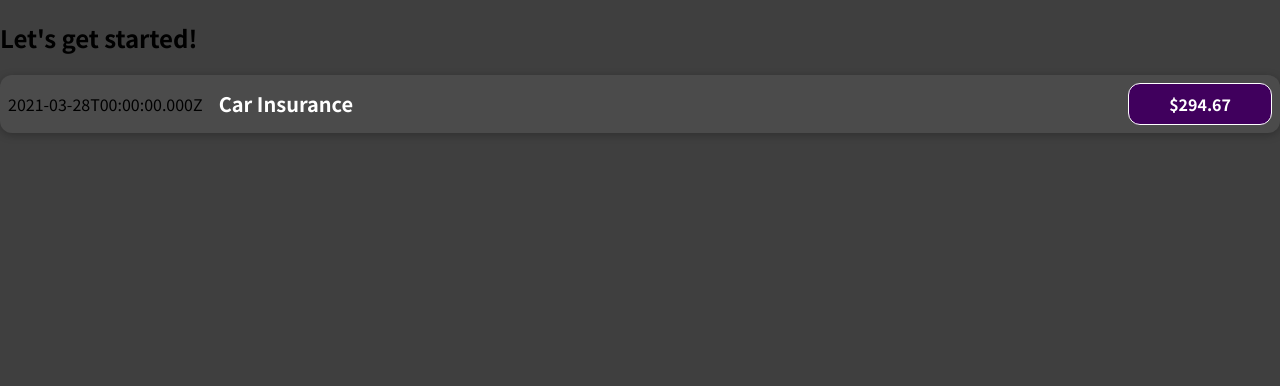
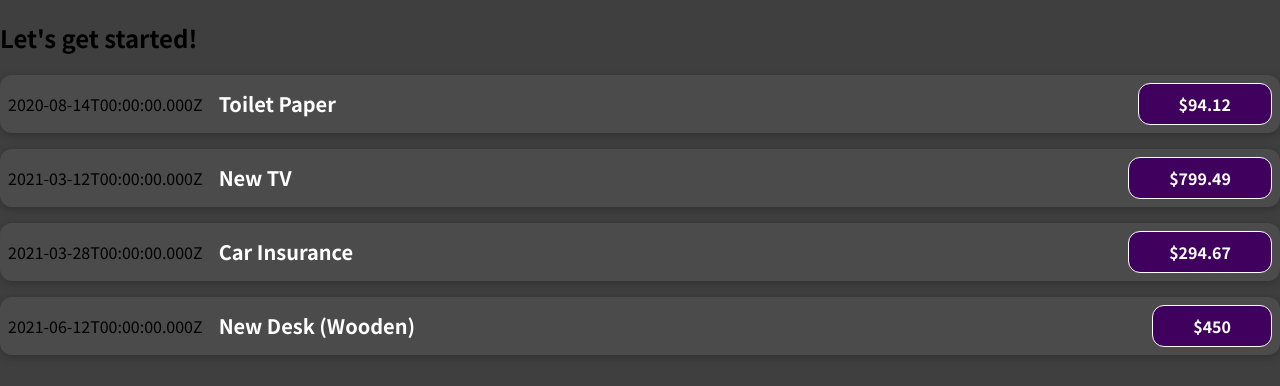
Before and after one commit to scottpeat/expensetrackerreactjs, a JavaScript app: page / in a window 1280 px wide. Shown: the top 386 px of the page. Built offline with nearby package versions, Linux system fonts and the light colour scheme.

Commit message:
Added props to expense tracker

```diff
--- a/src/App.js
+++ b/src/App.js
@@ -1,10 +1,50 @@
 import ExpenseItem from './components/ExpenseItem';
 
 function App() {
+  const expenses = [
+    {
+      id: 'e1',
+      title: 'Toilet Paper',
+      amount: 94.12,
+      date: new Date(2020, 7, 14),
+    },
+    { id: 'e2', title: 'New TV', amount: 799.49, date: new Date(2021, 2, 12) },
+    {
+      id: 'e3',
+      title: 'Car Insurance',
+      amount: 294.67,
+      date: new Date(2021, 2, 28),
+    },
+    {
+      id: 'e4',
+      title: 'New Desk (Wooden)',
+      amount: 450,
+      date: new Date(2021, 5, 12),
+    },
+  ];
   return (
     <div>
       <h2>Let's get started!</h2>
-      <ExpenseItem></ExpenseItem>
+      <ExpenseItem
+        title={expenses[0].title}
+        amount={expenses[0].amount}
+        date={expenses[0].date}
+      ></ExpenseItem>
+      <ExpenseItem
+        title={expenses[1].title}
+        amount={expenses[1].amount}
+        date={expenses[1].date}
+      ></ExpenseItem>
+      <ExpenseItem
+        title={expenses[2].title}
+        amount={expenses[2].amount}
+        date={expenses[2].date}
+      ></ExpenseItem>
+      <ExpenseItem
+        title={expenses[3].title}
+        amount={expenses[3].amount}
+        date={expenses[3].date}
+      ></ExpenseItem>
     </div>
   );
 }
--- a/src/components/ExpenseItem.js
+++ b/src/components/ExpenseItem.js
@@ -1,18 +1,14 @@
 import './ExpenseItem.css';
 
-function ExpenseItem() {
-  const expenseDate = new Date(2021, 2, 28);
-  const expenseTitle = 'Car Insurance';
-  const expenseAmount = 294.67;
-
+function ExpenseItem(props) {
   return (
     <div className="expense-item">
-      <div>{expenseDate.toISOString()}</div>
+      <div>{props.date.toISOString()}</div>
       <div className="expense-item__description">
-        <h2>{expenseTitle}</h2>
+        <h2>{props.title}</h2>
       </div>
       <div className="expense-item__price">
-        <h2>${expenseAmount}</h2>
+        <h2>${props.amount}</h2>
       </div>
     </div>
   );
```
Also changed, not shown: 1 other file (tests, documents, lock files or other folders).
